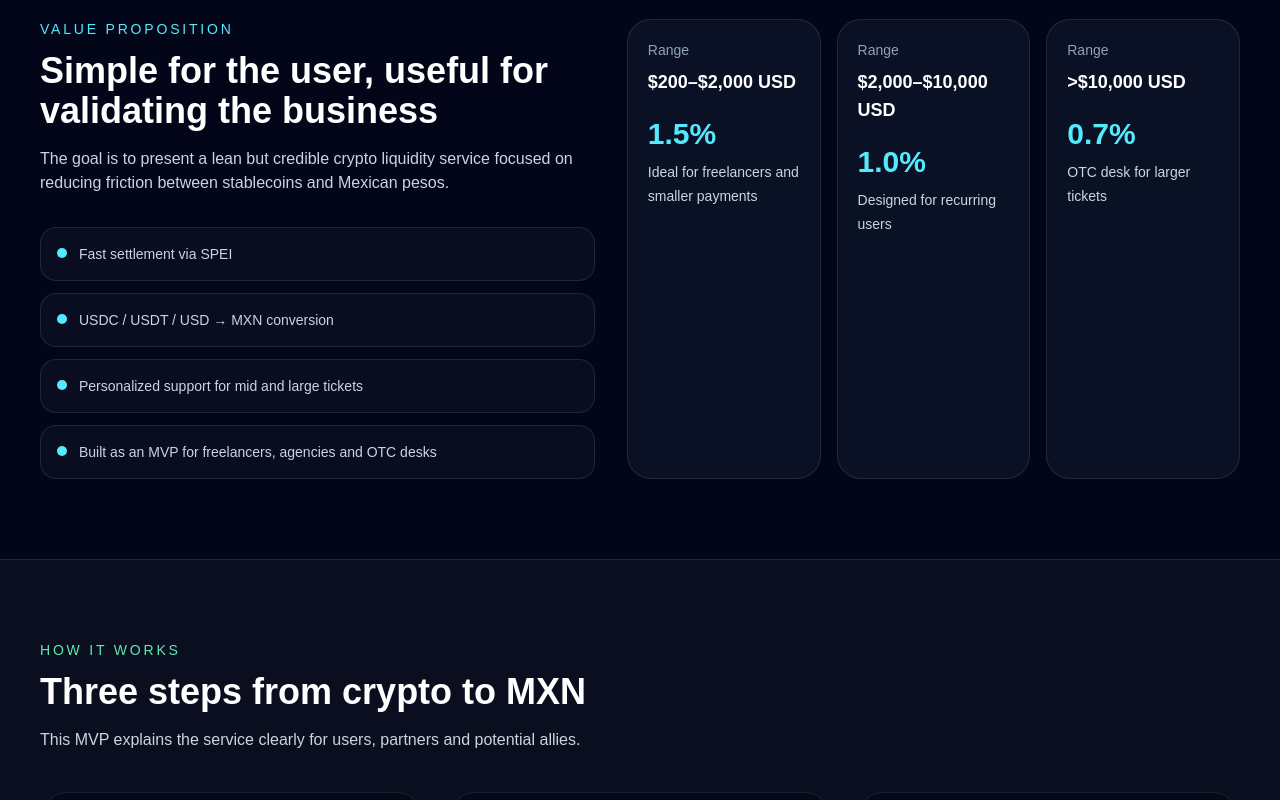
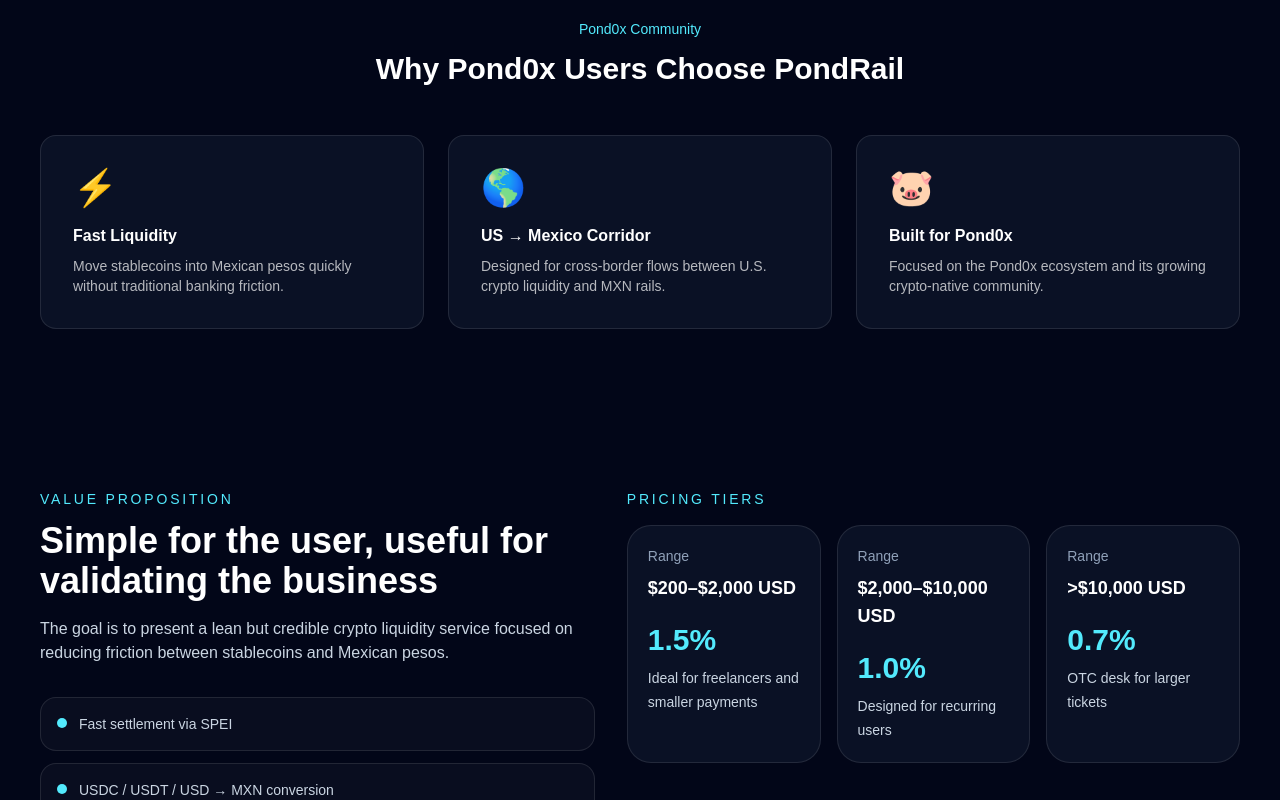
Before and after one commit to gdiazgranados/crypto-liquidity-mvp, a Next.js app: page / in a window 1280 px wide. Shown: the part 1520-2320 px from the top of the page. Built offline with nearby package versions, Linux system fonts and the light colour scheme; no server answers.

Commit message:
full PondRail upgraded MVP

```diff
--- a/app/page.tsx
+++ b/app/page.tsx
@@ -60,6 +60,26 @@
       exclusiveStat2: "Illustrative monthly operations",
       exclusiveStat3: "Focused liquidity corridor",
 
+      pondUsersEyebrow: "Pond0x Community",
+      pondUsersTitle: "Why Pond0x Users Choose PondRail",
+      pondUsersCards: [
+        {
+          icon: "⚡",
+          title: "Fast Liquidity",
+          text: "Move stablecoins into Mexican pesos quickly without traditional banking friction.",
+        },
+        {
+          icon: "🌎",
+          title: "US → Mexico Corridor",
+          text: "Designed for cross-border flows between U.S. crypto liquidity and MXN rails.",
+        },
+        {
+          icon: "🐷",
+          title: "Built for Pond0x",
+          text: "Focused on the Pond0x ecosystem and its growing crypto-native community.",
+        },
+      ],
+
       calcTitle: "Conversion Calculator",
       calcStatusLoading: "Loading live FX",
       calcStatusReady: "Live exchange rate",
@@ -83,6 +103,7 @@
         "Built as an MVP for freelancers, agencies and OTC desks",
       ],
 
+      tiersTitle: "Pricing Tiers",
       tiers: [
         {
           title: "$200–$2,000 USD",
@@ -170,6 +191,26 @@
       exclusiveStat2: "Operaciones mensuales ilustrativas",
       exclusiveStat3: "Corredor de liquidez enfocado",
 
+      pondUsersEyebrow: "Comunidad Pond0x",
+      pondUsersTitle: "Por qué los usuarios de Pond0x elegirían PondRail",
+      pondUsersCards: [
+        {
+          icon: "⚡",
+          title: "Liquidez Rápida",
+          text: "Mueve stablecoins a pesos mexicanos rápidamente sin la fricción bancaria tradicional.",
+        },
+        {
+          icon: "🌎",
+          title: "Corredor EE. UU. → México",
+          text: "Diseñado para flujos transfronterizos entre liquidez crypto en EE. UU. y rails en MXN.",
+        },
+        {
+          icon: "🐷",
+          title: "Construido para Pond0x",
+          text: "Enfocado en el ecosistema Pond0x y su creciente comunidad crypto-native.",
+        },
+      ],
+
       calcTitle: "Calculadora de Conversión",
       calcStatusLoading: "Cargando FX en vivo",
       calcStatusReady: "Tipo de cambio en vivo",
@@ -193,6 +234,7 @@
         "Diseñado como MVP para freelancers, agencias y mesas OTC",
       ],
 
+      tiersTitle: "Niveles de Precio",
       tiers: [
         {
           title: "$200–$2,000 USD",
@@ -278,7 +320,7 @@
                   alt="PondRail Logo"
                   width={68}
                   height={68}
-                  className="rounded-full"
+                  className="rounded-full animate-pulse"
                 />
               </div>
 
@@ -332,7 +374,7 @@
                   href="https://t.me/Guillermodiazg"
                   target="_blank"
                   rel="noopener noreferrer"
-                  className="rounded-2xl bg-cyan-400 px-6 py-3 text-sm font-semibold text-slate-950 shadow-lg shadow-cyan-500/20 transition hover:scale-[1.02]"
+                  className="rounded-2xl bg-cyan-400 px-6 py-3 text-sm font-semibold text-slate-950 shadow-lg shadow-cyan-500/20 transition hover:scale-105 hover:shadow-cyan-400/40"
                 >
                   {t.primaryCta}
                 </a>
@@ -461,6 +503,26 @@
       </section>
 
       <section className="mx-auto max-w-7xl px-6 py-20 lg:px-10">
+        <div className="text-center mb-12">
+          <p className="text-cyan-300 text-sm mb-3">{t.pondUsersEyebrow}</p>
+          <h2 className="text-3xl font-bold">{t.pondUsersTitle}</h2>
+        </div>
+
+        <div className="grid md:grid-cols-3 gap-6">
+          {t.pondUsersCards.map((card) => (
+            <div
+              key={card.title}
+              className="bg-slate-900/70 border border-white/10 p-8 rounded-2xl hover:scale-105 transition"
+            >
+              <div className="text-4xl mb-4">{card.icon}</div>
+              <h3 className="font-semibold mb-2">{card.title}</h3>
+              <p className="text-sm opacity-70">{card.text}</p>
+            </div>
+          ))}
+        </div>
+      </section>
+
+      <section className="mx-auto max-w-7xl px-6 py-20 lg:px-10">
         <div className="grid gap-8 lg:grid-cols-[0.95fr_1.05fr]">
           <div>
             <p className="text-sm font-medium uppercase tracking-[0.2em] text-cyan-300">
@@ -482,6 +544,11 @@
             </div>
           </div>
 
+          <div>
+            <div className="mb-4 text-sm font-medium uppercase tracking-[0.2em] text-cyan-300">
+              {t.tiersTitle}
+            </div>
+
             <div className="grid gap-4 sm:grid-cols-3">
               {t.tiers.map((tier) => (
                 <div
@@ -494,6 +561,7 @@
                   <div className="mt-2 text-sm leading-6 text-slate-300">{tier.note}</div>
                 </div>
               ))}
+            </div>
           </div>
         </div>
       </section>
```
Lines whose indentation alone changed are shown as unchanged.
